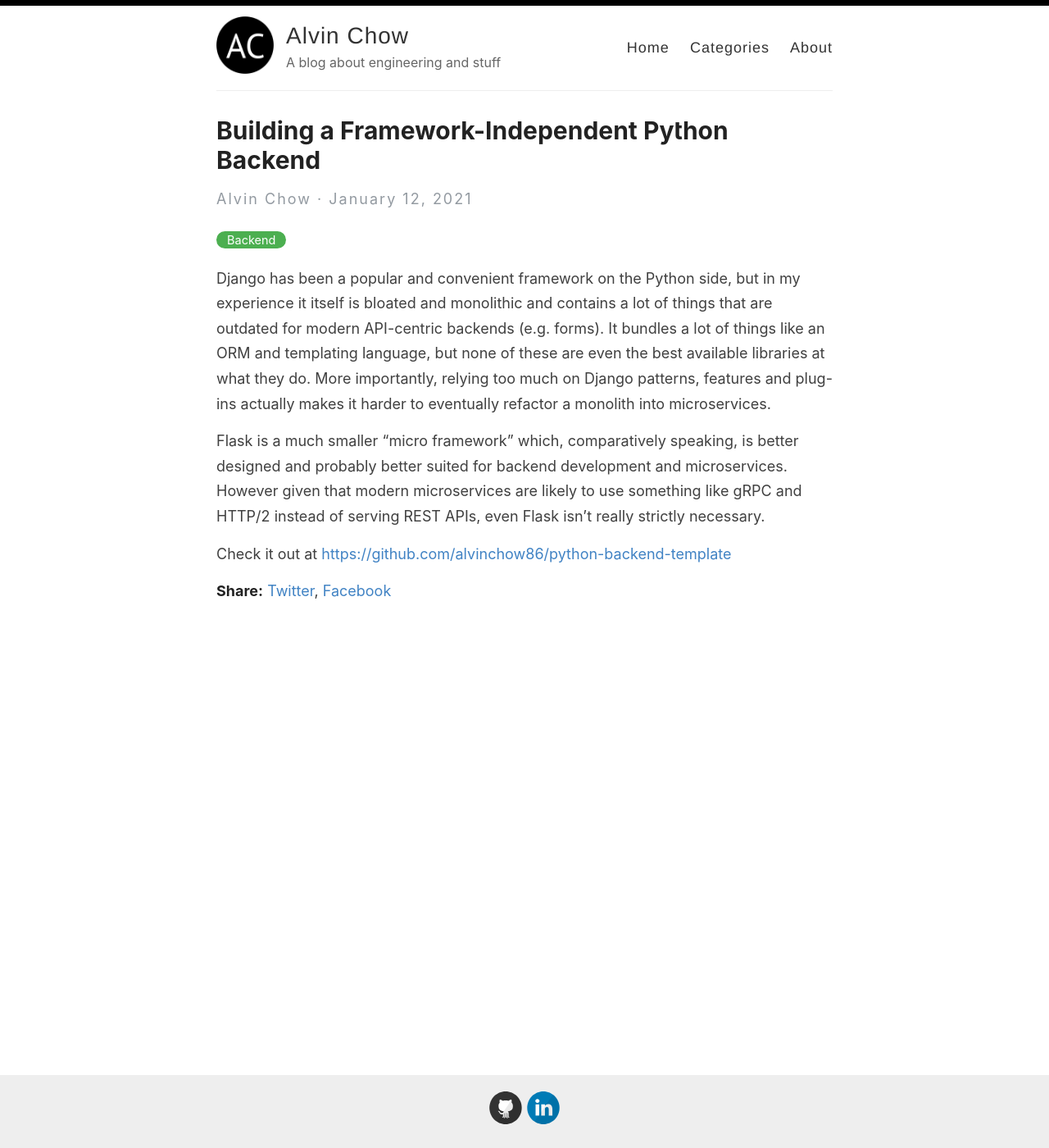
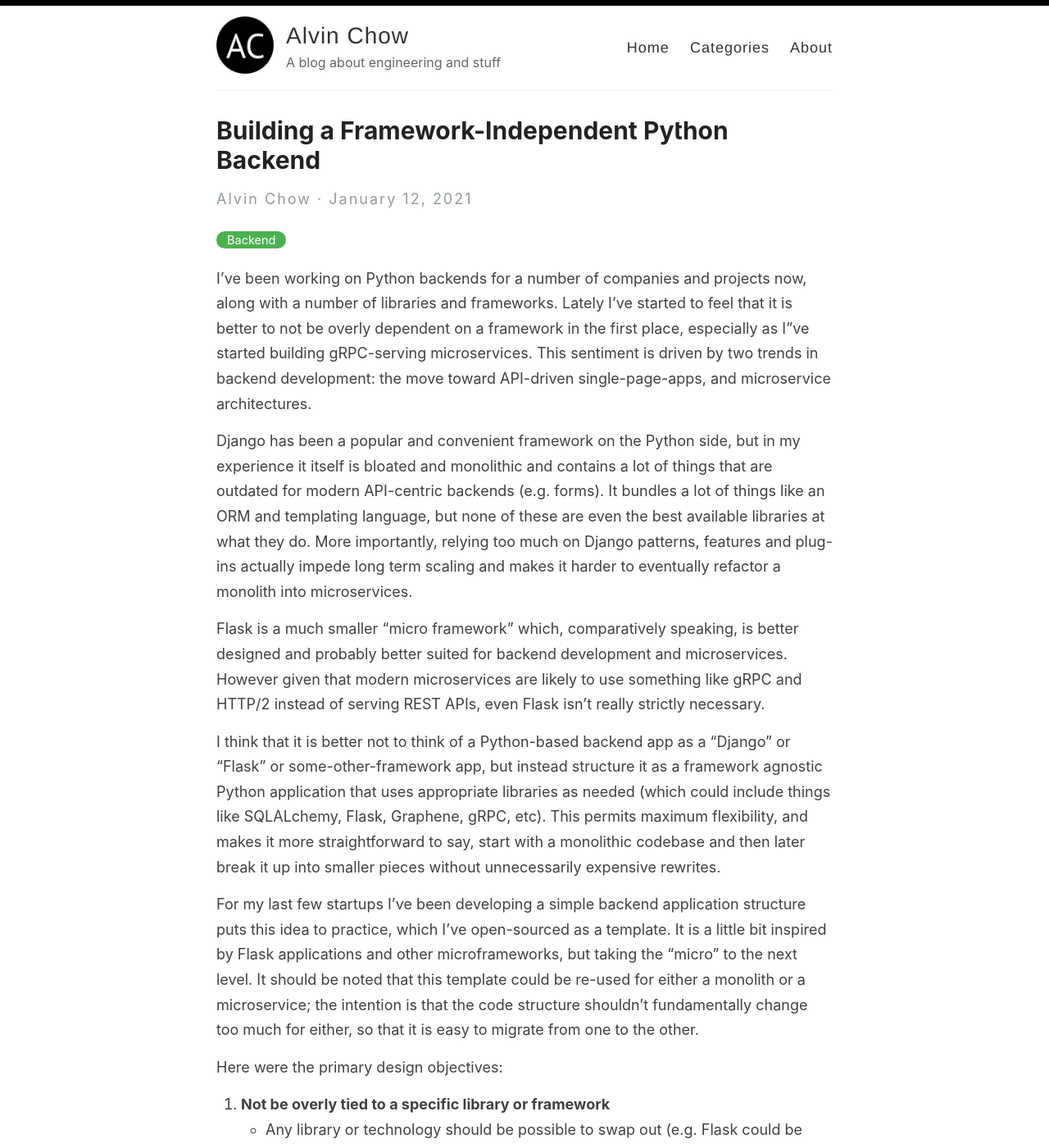
Before and after one commit to alvinchow86/alvinchow86.github.io, a Jekyll site: the page built from _posts/2021-01-12-python-backend-template.md, in a window 1280 px wide and 1400 px high. Shown: the whole window at 82% size. Built offline with Jekyll 4.4.1, drawn with Linux system fonts in a browser that asks for light colours; some of the changed text lies outside the part shown.

Commit message:
more stuff

```diff
--- a/_posts/2021-01-12-python-backend-template.md
+++ b/_posts/2021-01-12-python-backend-template.md
@@ -4,9 +4,29 @@
 categories: Backend
 excerpt: My template for building a modern Python backend service that's not tied to a specific framework.
 ---
-Django has been a popular and convenient framework on the Python side, but in my experience it itself is bloated and monolithic and contains a lot of things that are outdated for modern API-centric backends (e.g. forms). It bundles a lot of things like an ORM and templating language, but none of these are even the best available libraries at what they do. More importantly, relying too much on Django patterns, features and plug-ins actually makes it harder to eventually refactor a monolith into microservices.
+I've been working on Python backends for a number of companies and projects now, along with a number of libraries and frameworks. Lately I've started to feel that it is better to not be overly dependent on a framework in the first place, especially as I"ve started building gRPC-serving microservices. This sentiment is driven by two trends in backend development: the move toward API-driven single-page-apps, and microservice architectures.
+
+Django has been a popular and convenient framework on the Python side, but in my experience it itself is bloated and monolithic and contains a lot of things that are outdated for modern API-centric backends (e.g. forms). It bundles a lot of things like an ORM and templating language, but none of these are even the best available libraries at what they do. More importantly, relying too much on Django patterns, features and plug-ins actually impede long term scaling and makes it harder to eventually refactor a monolith into microservices.
 
 Flask is a much smaller "micro framework" which, comparatively speaking, is better designed and probably better suited for backend development and microservices. However given that modern microservices are likely to use something like gRPC and HTTP/2 instead of serving REST APIs, even Flask isn't really strictly necessary.
 
+I think that it is better not to think of a Python-based backend app as a "Django" or "Flask" or some-other-framework app, but instead structure it as a framework agnostic Python application that uses appropriate libraries as needed (which could include things like SQLALchemy, Flask, Graphene, gRPC, etc). This permits maximum flexibility, and makes it more straightforward to say, start with a monolithic codebase and then later break it up into smaller pieces without unnecessarily expensive rewrites.
 
-Check it out at [https://github.com/alvinchow86/python-backend-template](https://github.com/alvinchow86/python-backend-template)
+For my last few startups I've been developing a simple backend application structure puts this idea to practice, which I've open-sourced as a template. It is a little bit inspired by Flask applications and other microframeworks, but taking the "micro" to the next level. It should be noted that this template could be re-used for either a monolith or a microservice; the intention is that the code structure shouldn't fundamentally change too much for either, so that it is easy to migrate from one to the other.
+
+Here were the primary design objectives:
+
+1. **Not be overly tied to a specific library or framework**
+  - Any library or technology should be possible to swap out (e.g. Flask could be swapped for another web framework, SQLAlchemy could be switched to another ORM, etc)
+  - I avoid helper libraries like Flask-sqlalchemy, because this would create too much of a Flask dependence
+2. **Encourage good coding practices, like separation of concerns**. Explicit coding style and separation of concerns (e.g. separate API, database and application logic layers) is good for testing, and also greatly simplifies refactoring and breaking apart a growing codebase
+3. **Be prepared for future microservice refactors**.
+  - Make it straightforward to start with a monolith or larger service, and refactor into smaller ones (or move functionality to another service). A microservice migration should look more like copy-pasting rather than a costly rewrite.
+
+I've also tried to distill out some of the minimal things that web frameworks tend to do that do tend to be useful for an API-serving bakcend service. For example..
+- A way to application configuration for different environments (local, staging, prod) with environment variables
+- Have somewhere to do one-time application initialization stuff (like setting up database connections)
+- Do cleanup between API requests or worker tasks (e.g. cleanup the database session, clear any in-memory cache)
+
+
+Check it out at [https://github.com/alvinchow86/python-backend-template](https://github.com/alvinchow86/python-backend-template), and feel free to try using it for your next Python backend project! Additional documentation is in the README.
```
